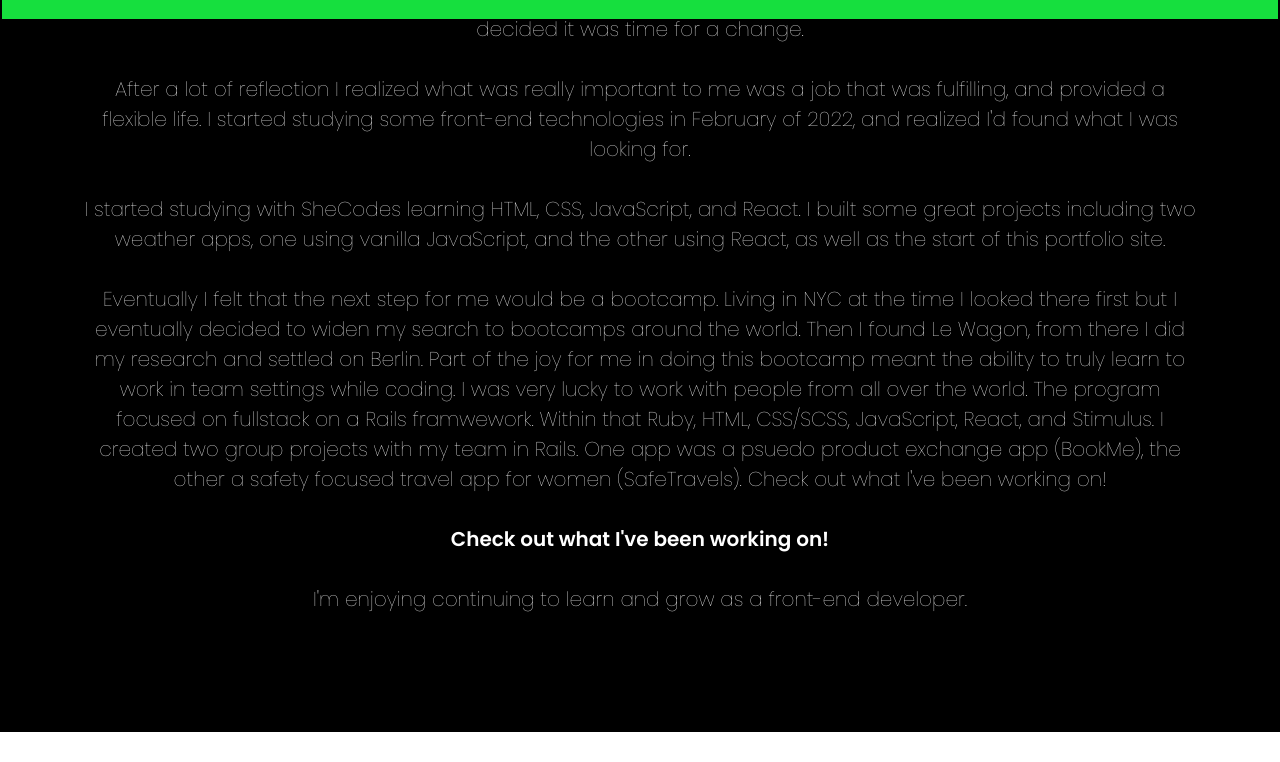
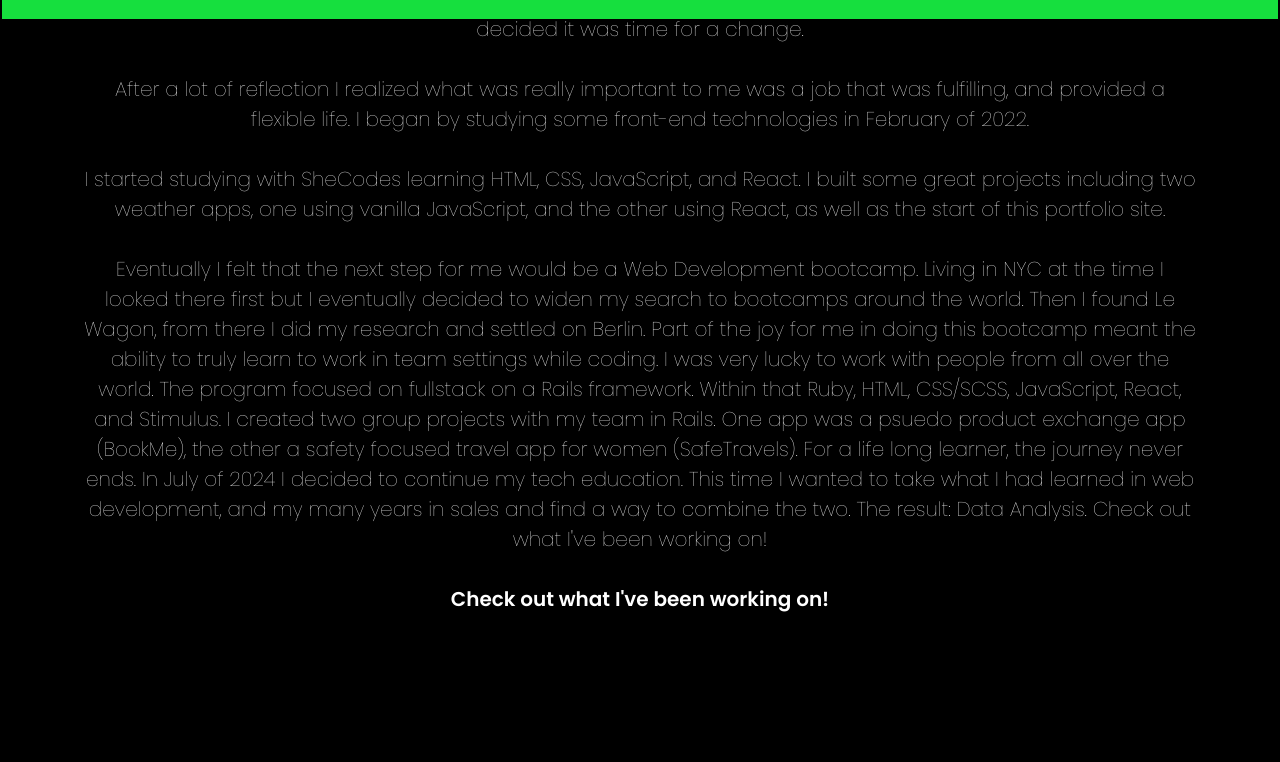
Before and after one commit to Eyetsko/work-portfolio, a plain HTML site: page about.html in a window 1280 px wide. Shown: the part 779-1541 px from the top of the page. Before the commit the page ends 1511 px from the top, so only its background shows below. Drawn offline with nearby package versions, Linux system fonts and the light colour scheme.

Commit message:
Update about.html

```diff
--- a/about.html
+++ b/about.html
@@ -64,13 +64,17 @@
         <div class="about-info">
           <h1>About me</h1>
           <p>
+<!--             from fashion sales, to web development, to data analysis and now wrapping it all into
+            one dream role: Product Analyst. -->
+
+
             After working in the fashion industry for more than 8 years in sales, management,
             and product development I decided it was time for a change.
             <br>
             <br>
             After a lot of reflection I realized what was really important to me was a job
-            that was fulfilling, and provided a flexible life. I started studying some front-end
-            technologies in February of 2022, and realized I'd found what I was looking for.
+            that was fulfilling, and provided a flexible life. I began by studying some front-end
+            technologies in February of 2022.
             <br>
             <br>
             I started studying with SheCodes learning HTML, CSS, JavaScript, and React. I built
@@ -78,21 +82,24 @@
             and the other using React, as well as the start of this portfolio site.
             <br>
             <br>
-            Eventually I felt that the next step for me would be a bootcamp. Living in NYC at the
+            Eventually I felt that the next step for me would be a Web Development bootcamp. Living in NYC at the
             time I looked there first but I eventually decided to widen my search to bootcamps around
             the world. Then I found Le Wagon, from there I did my research and settled on Berlin.
             Part of the joy for me in doing this bootcamp meant the ability to truly learn to work in
             team settings while coding. I was very lucky to work with people from all over the world.
-            The program focused on fullstack on a Rails framwework. Within that Ruby, HTML, CSS/SCSS,
+            The program focused on fullstack on a Rails framework. Within that Ruby, HTML, CSS/SCSS,
             JavaScript, React, and Stimulus. I created two group projects with my team in Rails. One app
             was a psuedo product exchange app (BookMe), the other a safety focused travel app for women
-            (SafeTravels). Check out what I've been working on!
+            (SafeTravels).
+
+            For a life long learner, the journey never ends. In July of 2024 I decided to continue my tech education.
+            This time I wanted to take what I had learned in web development, and my many years in sales and find a way
+            to combine the two. The result: Data Analysis. Check out what I've been working on!
             <br>
             <br>
             <a href="work.html">Check out what I've been working on!</a>
             <br>
             <br>
-            I'm enjoying continuing to learn and grow as a front-end developer.
           </p>
         </div>
       </div>
```
